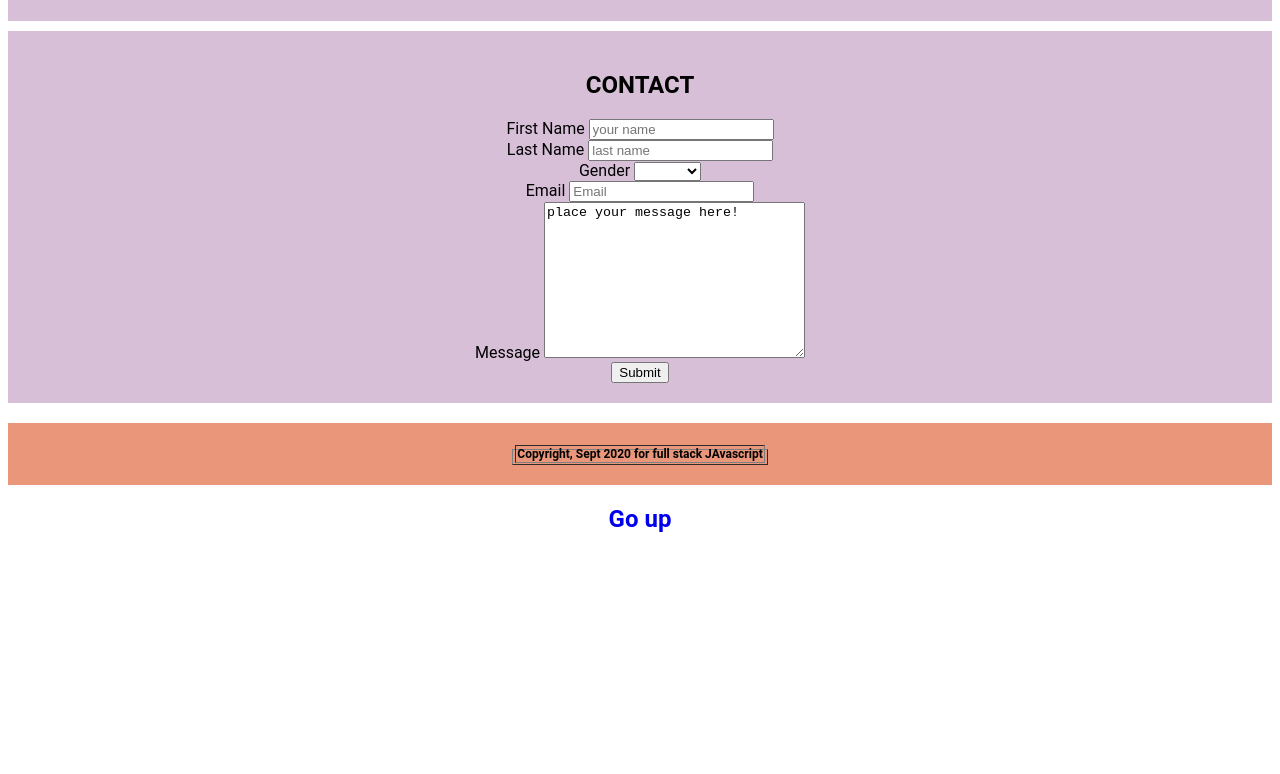
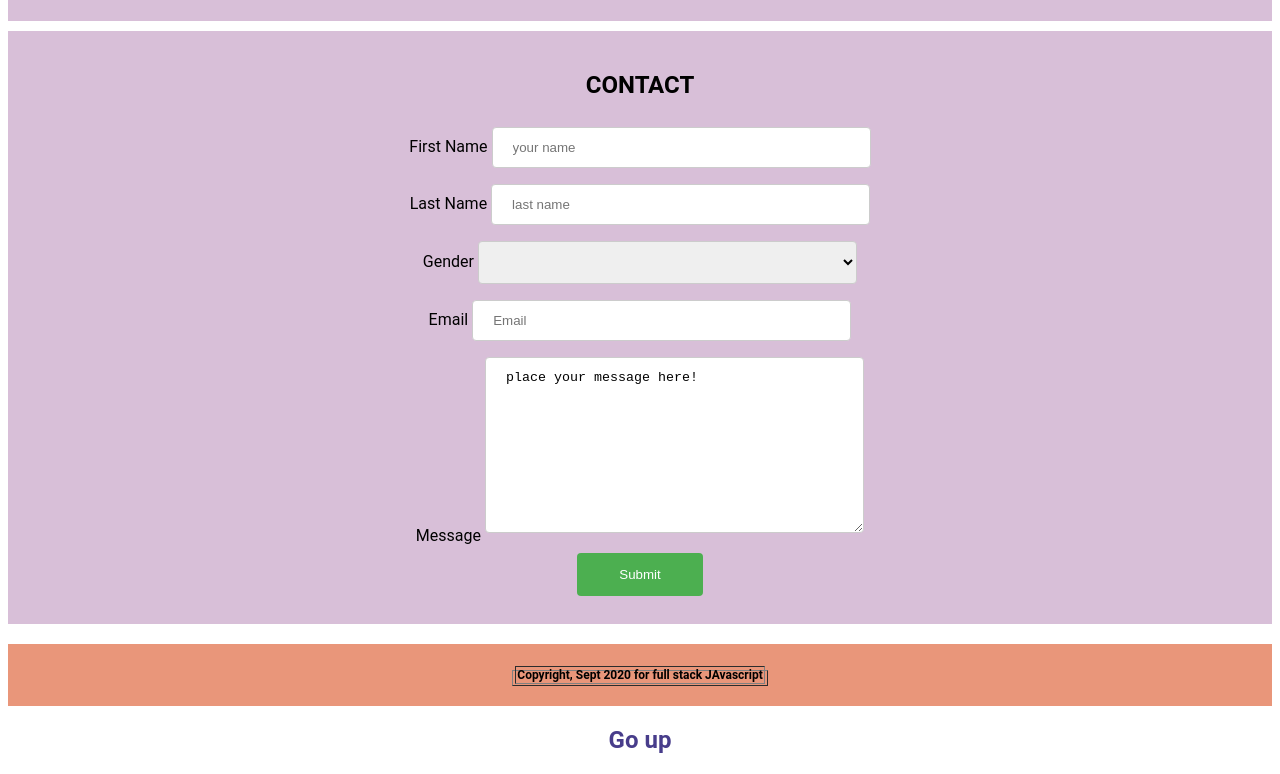
Before and after one commit to khaledchebil/checkpointCSS, a plain HTML site: page index.html in a window 1280 px wide. Shown: the part 1171-1945 px from the top of the page. Before the commit the page ends 1724 px from the top, so only its background shows below. Drawn offline with Linux system fonts and the light colour scheme.

Commit message:
Update style.css

```diff
--- a/style.css
+++ b/style.css
@@ -11,12 +11,21 @@ nav {
 ul {
     text-align: right;
     margin-right: 20px;
+
 }
 li {
     display: inline;
     margin-right: 5px;
+}
 
+a {
+    text-decoration:none ;
+    color: darkslateblue ;
 }
+a:hover {
+    color: black;
+}
+
 img {
 float: left;
 }
@@ -53,3 +62,50 @@ footer {
 h1 {
     text-transform: uppercase;
 }
+
+input[type=text], select {
+    width: 30%;
+    padding: 12px 20px;
+    margin: 8px 0;
+    display: inline-block;
+    border: 1px solid #ccc;
+    border-radius: 4px;
+    box-sizing: border-box;
+  }
+
+  input[type=email], select {
+    width: 30%;
+    padding: 12px 20px;
+    margin: 8px 0;
+    display: inline-block;
+    border: 1px solid #ccc;
+    border-radius: 4px;
+    box-sizing: border-box;
+  }
+
+  textarea {
+    width: 30%;
+    padding: 12px 20px;
+    margin: 8px 0;
+    display: inline-block;
+    border: 1px solid #ccc;
+    border-radius: 4px;
+    box-sizing: border-box;
+  }
+
+  input[type=submit] {
+    width: 10%;
+    background-color: #4CAF50;
+    color: white;
+    padding: 14px 20px;
+    margin: 8px 0;
+    border: none;
+    border-radius: 4px;
+    cursor: pointer;
+  }
+
+
+
+  input[type=submit]:hover {
+    background-color: #45a049;
+  }
```
